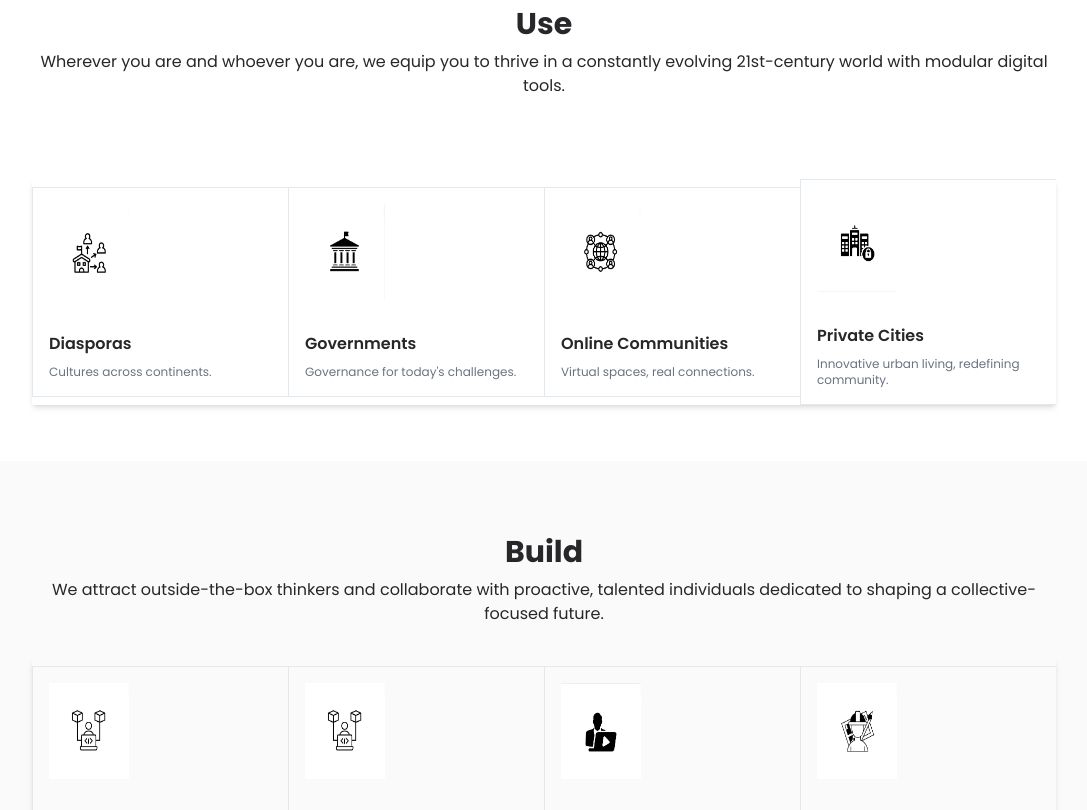
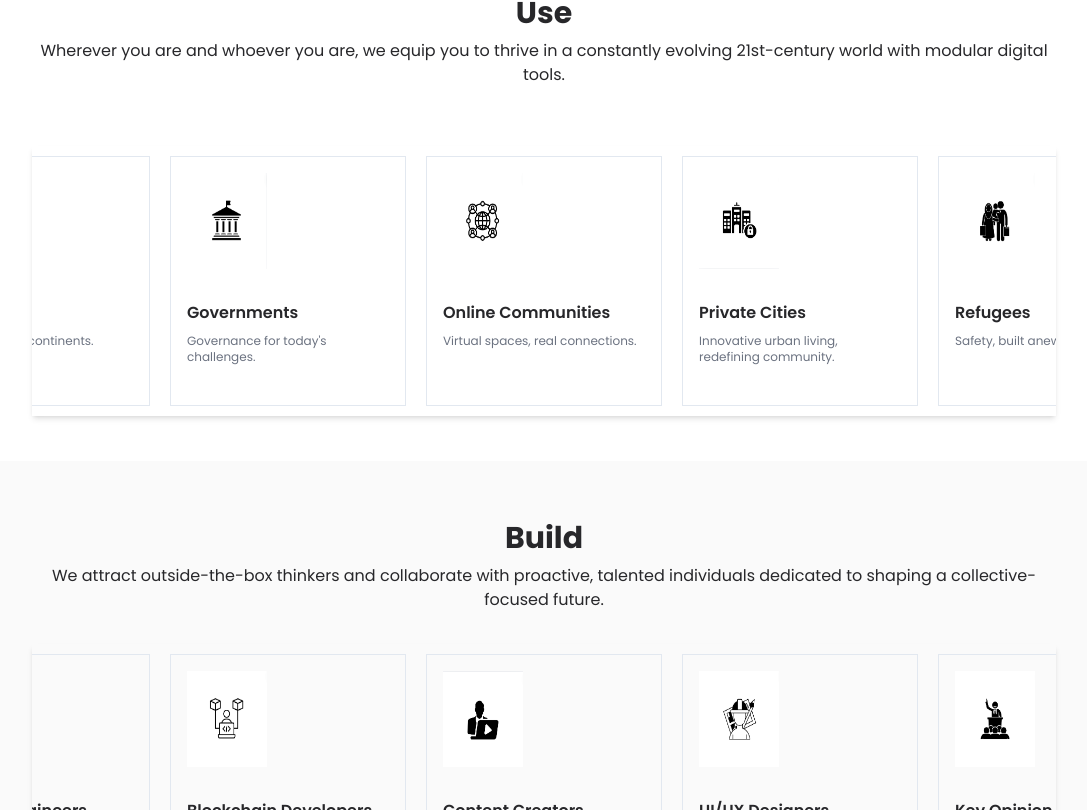
Before and after one commit to tools-for-the-commons/landingpage_tftc, a Nuxt app: page / in a window 1280 px wide. Shown: the part 2990-3800 px from the top of the page, without its empty margins (96-1183 px from the left). Built offline with nearby package versions, Linux system fonts and the light colour scheme.

Commit message:
feat: autoplay carousel, add gap in cards

```diff
--- a/components/ui/horizontal-list.vue
+++ b/components/ui/horizontal-list.vue
@@ -1,7 +1,10 @@
 <script setup lang="ts">
-import { Carousel, Navigation, Pagination, Slide } from "vue3-carousel";
+import type { VNodeRef } from "vue";
+import { Carousel, Slide } from "vue3-carousel";
 import "vue3-carousel/dist/carousel.css";
 
+const carouselRef = ref<VNodeRef | undefined>(undefined);
+let autoPlay: NodeJS.Timeout;
 interface Props {
   logos: {
     name: string;
@@ -10,7 +13,7 @@ interface Props {
   }[];
 }
 
-const props = defineProps<Props>();
+defineProps<Props>();
 
 const breakpoints = {
   360: {
@@ -20,16 +23,30 @@ const breakpoints = {
     itemsToShow: 4,
   },
 };
+
+onMounted(() => {
+  autoPlay = setInterval(() => {
+    carouselRef.value.next();
+  }, 2000);
+});
+
+onUnmounted(() => {
+  clearInterval(autoPlay);
+});
 </script>
 
 <template>
-  <Carousel class="shadow-md" :items-to-show="4" :breakpoints="breakpoints">
+  <Carousel
+    class="shadow-md"
+    ref="carouselRef"
+    :wrap-around="true"
+    :auto-play="2000"
+    :items-to-show="4"
+    :breakpoints="breakpoints"
+  >
     <Slide v-for="(logo, index) in logos" :key="logo.name">
       <div
-        :class="[
-          'w-full flex flex-col gap-8 border border-slate-200 dark:border-zinc-600 p-4',
-          index === logos.length - 1 ? 'border-r-2' : 'border-r-0',
-        ]"
+        class="w-full flex flex-col gap-8 border border-slate-200 dark:border-zinc-600 p-4 h-[250px]"
       >
         <img class="w-20 h-24" :src="logo.url" :alt="logo.name" />
         <div class="flex flex-col gap-2">
@@ -42,3 +59,9 @@ const breakpoints = {
     </Slide>
   </Carousel>
 </template>
+
+<style scoped>
+.carousel__slide {
+  padding: 10px;
+}
+</style>
```
